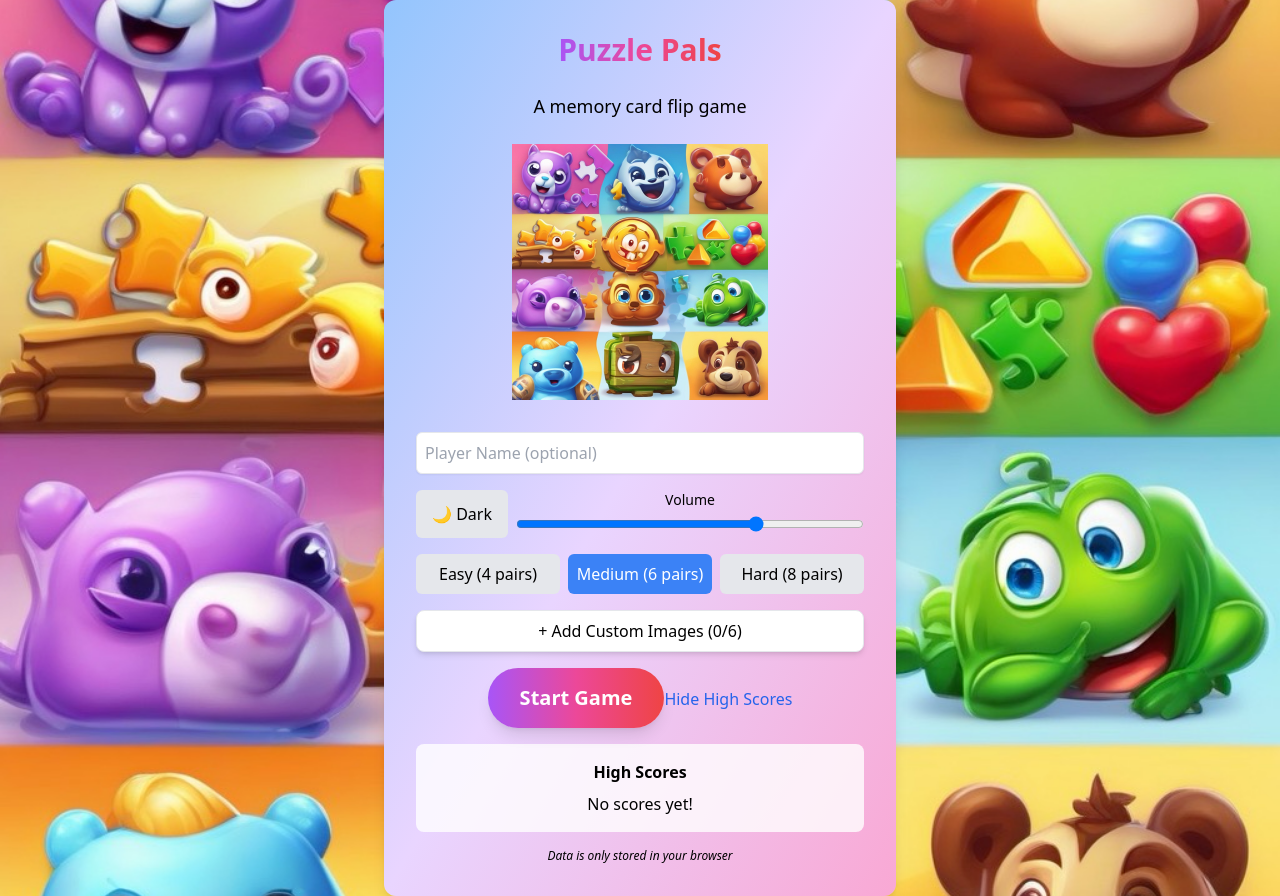
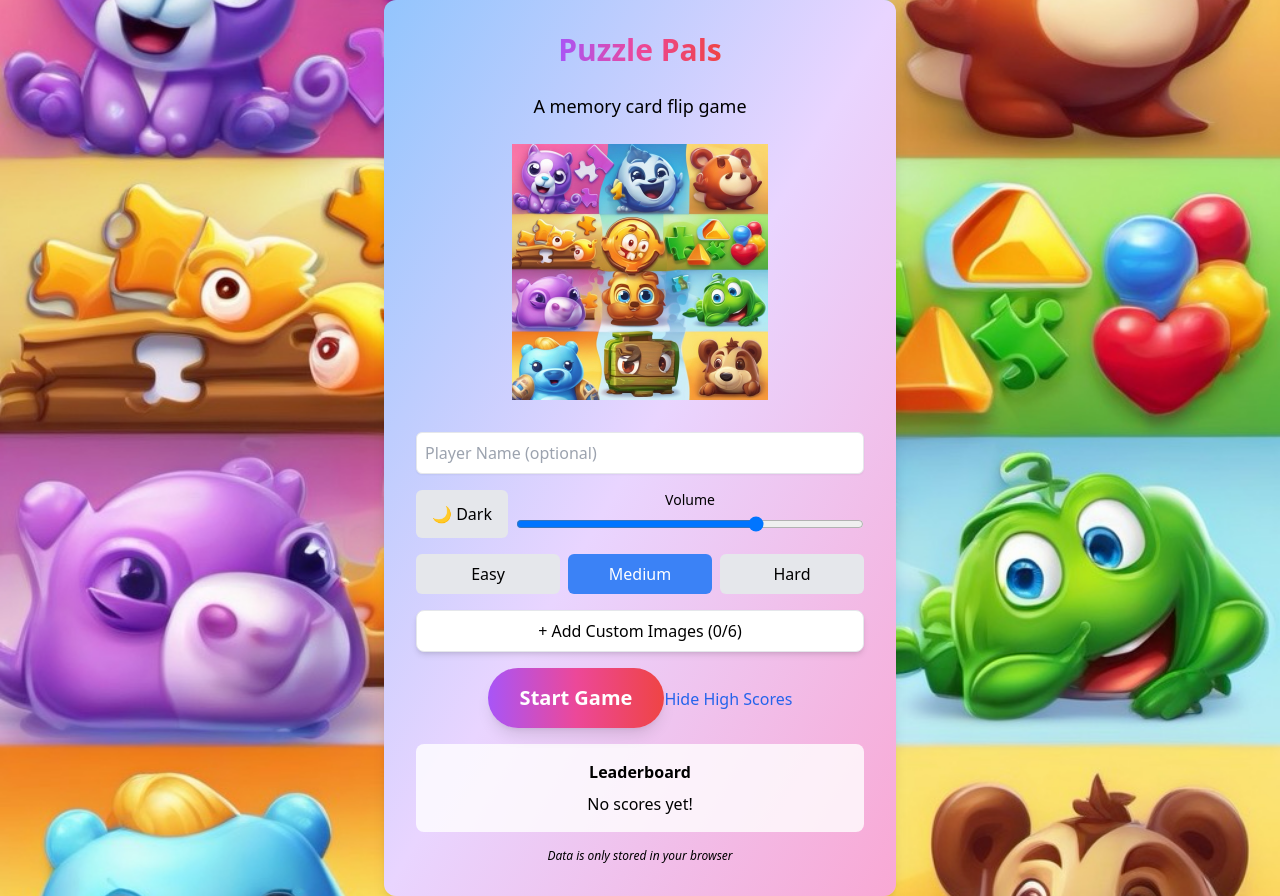
Before and after one commit to sudo-self/puzzle-pals, a React (Create React App) app: page / in a window 1280 px wide. Both pictures are taken after a click on the button "View High Scores". Built offline with nearby package versions, Linux system fonts and the light colour scheme.

Commit message:
Update App.tsx

```diff
--- a/src/App.tsx
+++ b/src/App.tsx
@@ -344,19 +344,19 @@ const MemoryTileGame = () => {
                 onClick={() => setDifficulty("easy")}
                 className={`p-2 rounded-md ${difficulty === "easy" ? "bg-green-500 text-white" : "bg-gray-200"}`}
               >
-                Easy (4 pairs)
+                Easy
               </button>
               <button
                 onClick={() => setDifficulty("medium")}
                 className={`p-2 rounded-md ${difficulty === "medium" ? "bg-blue-500 text-white" : "bg-gray-200"}`}
               >
-                Medium (6 pairs)
+                Medium
               </button>
               <button
                 onClick={() => setDifficulty("hard")}
                 className={`p-2 rounded-md ${difficulty === "hard" ? "bg-red-500 text-white" : "bg-gray-200"}`}
               >
-                Hard (8 pairs)
+                Hard
               </button>
             </div>
 
@@ -416,7 +416,7 @@ const MemoryTileGame = () => {
 
             {showScores && (
               <div className="mt-4 bg-white bg-opacity-80 rounded-lg p-4">
-                <h3 className="font-bold mb-2">High Scores</h3>
+                <h3 className="font-bold mb-2">Leaderboard</h3>
                 {scores.length === 0 ? (
                   <p>No scores yet!</p>
                 ) : (
@@ -570,7 +570,7 @@ const MemoryTileGame = () => {
               onClick={handleNewGame}
               className="px-6 py-2 bg-blue-500 text-white rounded-lg hover:bg-blue-600"
             >
-              Restart Game
+              Restart
             </button>
           </div>
         </div>
```
